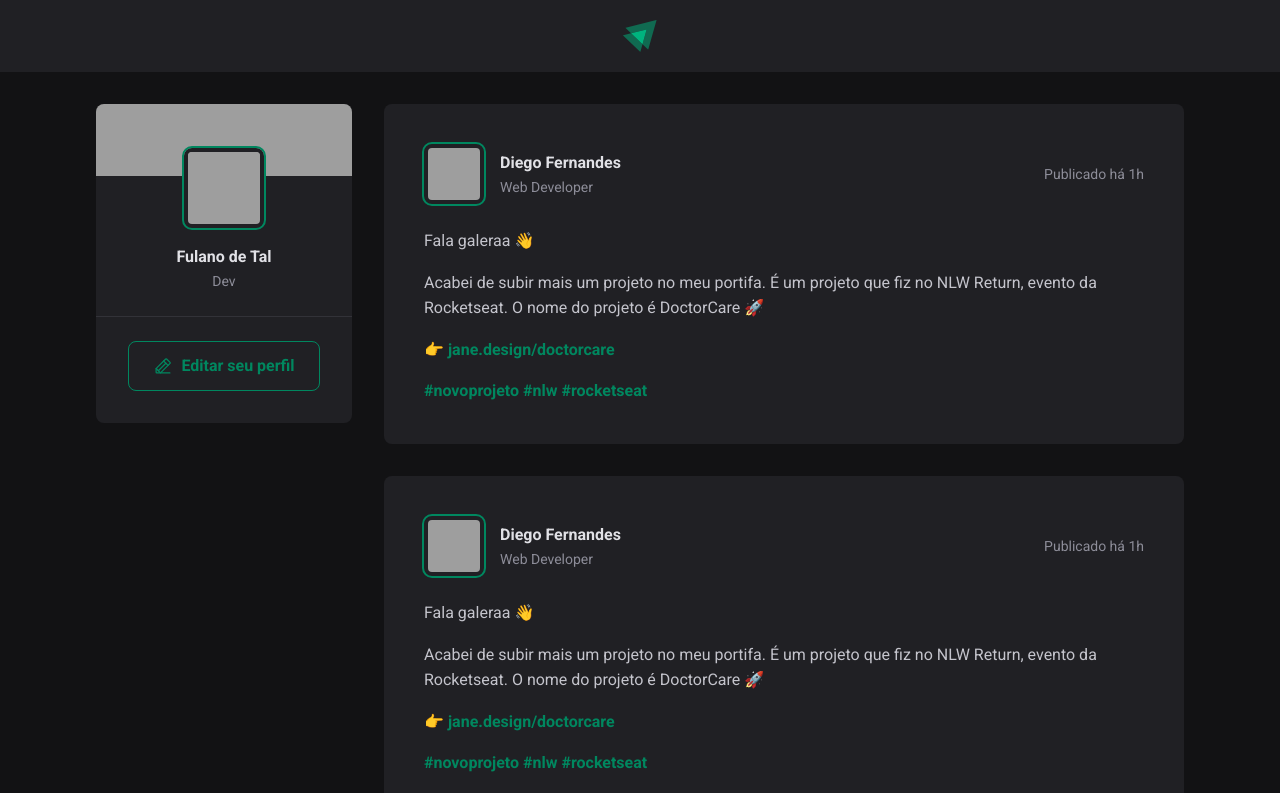
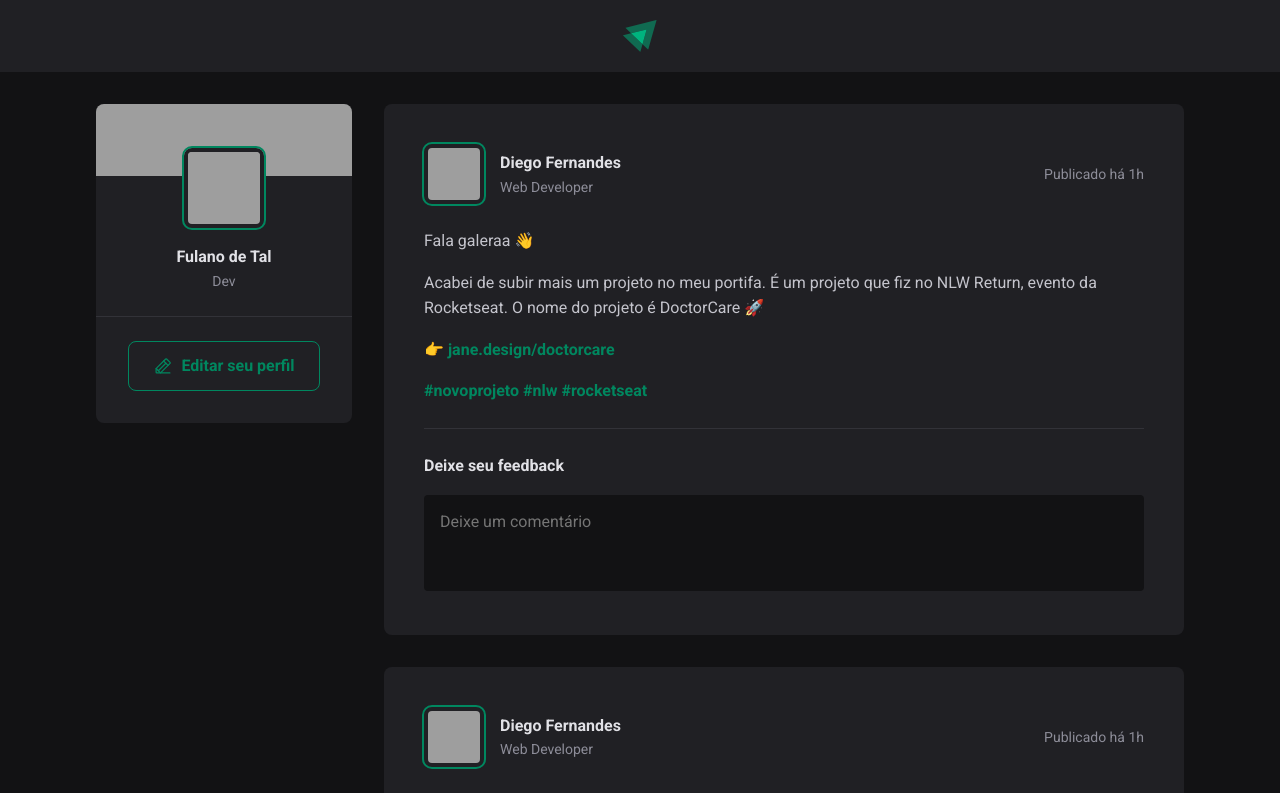
Before and after one commit to jonathas-arruda/autofeed, a React (Vite) app: page / in a window 1280 px wide. Shown: the top 793 px of the page. Built offline with nearby package versions, Linux system fonts and the light colour scheme; grey boxes are pictures that could not be loaded.

Commit message:
Application structure - Comments form

```diff
--- a/src/components/Post.jsx
+++ b/src/components/Post.jsx
@@ -27,14 +27,23 @@
           no NLW Return, evento da Rocketseat. O nome do projeto é DoctorCare 🚀
         </p>
         <p>
-          👉{' '}<a href="">jane.design/doctorcare</a>
+          👉 <a href="">jane.design/doctorcare</a>
         </p>
         <p>
-          <a href="">#novoprojeto</a>{' '}
-          <a href="">#nlw</a>{' '}
+          <a href="">#novoprojeto</a> <a href="">#nlw</a>{" "}
           <a href="">#rocketseat</a>
         </p>
       </div>
+
+      <form className={styles.commentForm}>
+        <strong>Deixe seu feedback</strong>
+
+        <textarea placeholder="Deixe um comentário" />
+
+        <footer>
+          <button type="submit">Publicar</button>
+        </footer>
+      </form>
     </article>
   );
 }
--- a/src/components/Post.module.css
+++ b/src/components/Post.module.css
@@ -65,3 +65,56 @@
   color: var(--gray-400);
   line-height: 1.6;
 }
+
+
+.commentForm {
+  width: 100%;
+  margin-top: 1.5rem;
+  padding-top: 1.5rem;
+  border-top: 1px solid var(--gray-600);
+}
+
+.commentForm > strong {
+  line-height: 1.6;
+  color: var(--gray-100);
+}
+
+.commentForm textarea {
+  width: 100%;
+  background: var(--gray-900);
+  border: 0;
+  resize: none;
+  height: 6rem;
+  padding: 1rem;
+  border-radius: 0.25rem;
+  color: var(--gray-100);
+  line-height: 1.4;
+  margin-top: 1rem;
+}
+
+.commentForm footer {
+  visibility: hidden;
+  max-height: 0;
+}
+
+.commentForm:focus-within footer {
+  visibility: visible;
+  max-height: 10px;
+}
+
+.commentForm button[type="submit"] {
+  padding: 1rem 1.5rem;
+  margin-top: 1rem;
+  border-radius: 8px;
+  border: 0;
+  background: var(--green-500);
+  color: var(--white);
+  font-weight: bold;
+  cursor: pointer;
+
+  transition: background-color 0.1s;
+}
+
+.commentForm button[type="submit"]:hover {
+  background: var(--green-300);
+}
--- a/src/global.css
+++ b/src/global.css
@@ -11,6 +11,12 @@
   --green-300: #00B37E;
   --green-500: #00875f;
 }
+
+:focus {
+  outline: transparent;
+  box-shadow: 0 0 0 2px var(--green-500);
+}
+
 * {
   margin: 0;
   padding: 0;
```
